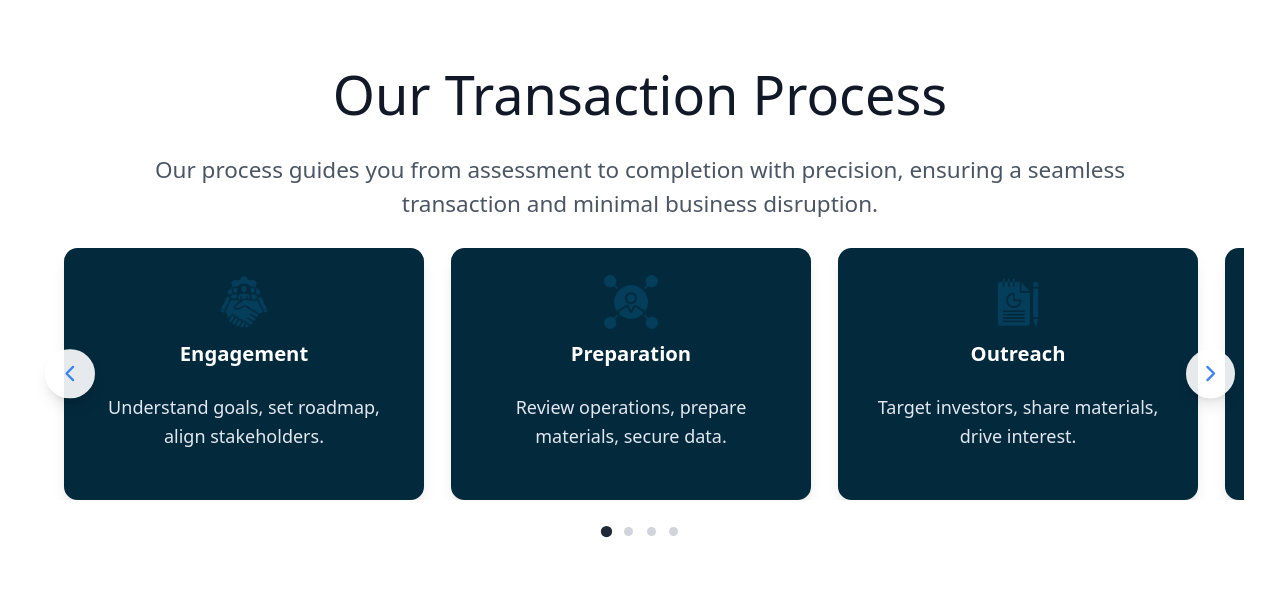
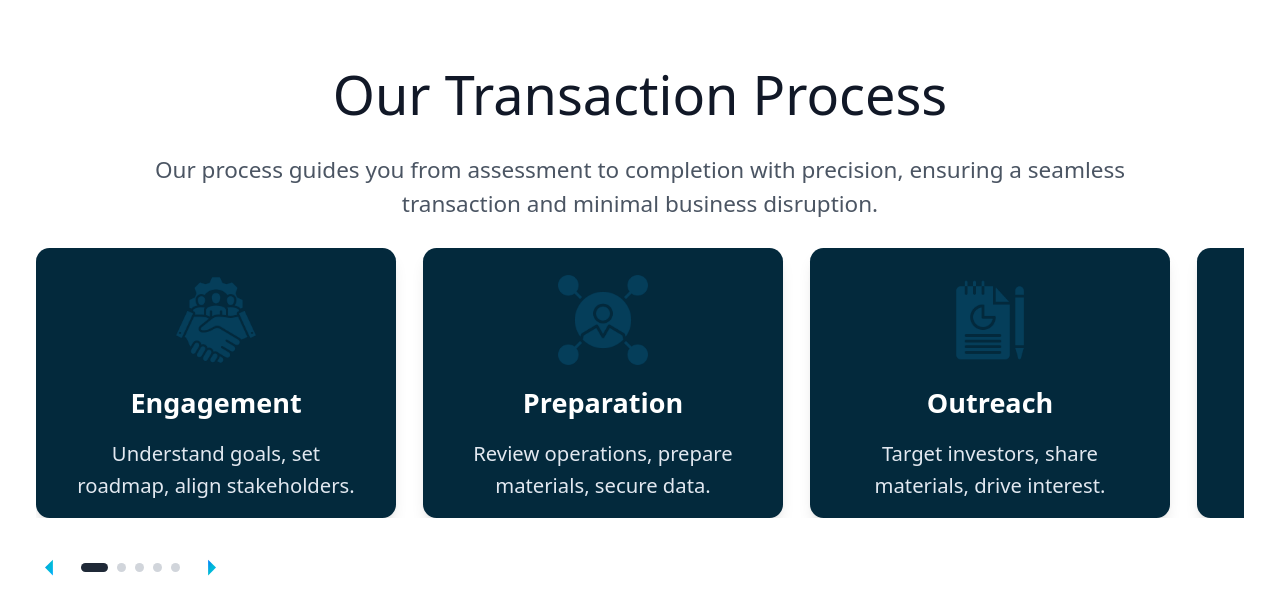
Before and after one commit to arpitnexuses/intellectus-component1, a Next.js app: page / in a window 1280 px wide. Shown: the top 614 px of the page. Built offline with nearby package versions, Linux system fonts and the light colour scheme.

Commit message:
feat: implement circular navigation and gradient arrow styling

```diff
--- a/components/transaction-process.tsx
+++ b/components/transaction-process.tsx
@@ -48,12 +48,15 @@ export default function TransactionProcess() {
   const [currentIndex, setCurrentIndex] = useState(0)
   const containerRef = useRef<HTMLDivElement>(null)
 
+  // Ensure currentIndex is within bounds
+  const safeCurrentIndex = Math.max(0, Math.min(currentIndex, transactionSteps.length - 1))
+
   const nextSlide = () => {
-    setCurrentIndex((prev) => (prev + 1) % transactionSteps.length)
+    setCurrentIndex((prev) => (prev + 1) % 5)
   }
 
   const prevSlide = () => {
-    setCurrentIndex((prev) => (prev - 1 + transactionSteps.length) % transactionSteps.length)
+    setCurrentIndex((prev) => (prev - 1 + 5) % 5)
   }
 
   const goToSlide = (index: number) => {
@@ -72,38 +75,38 @@ export default function TransactionProcess() {
         </div>
 
         <div className="relative overflow-hidden">
-          <div className="w-full max-w-5xl mx-auto">
+          <div className="w-full max-w-3xl mx-auto pl-0 -ml-0">
             <div
               ref={containerRef}
-              className="flex gap-6 transition-transform duration-300 ease-in-out"
+              className="flex gap-6 transition-transform duration-300 ease-in-out -ml-0"
               style={{
-                transform: `translateX(-${currentIndex * (320 + 24)}px)`,
+                transform: `translateX(-${safeCurrentIndex * (320 + 24)}px)`,
               }}
             >
             {transactionSteps.map((step, index) => {
               return (
                 <div
                   key={step.id}
-                  className="rounded-xl p-6 shadow-lg flex-shrink-0 w-80 h-56 flex flex-col items-center justify-between text-center cursor-pointer hover:opacity-90 transition-opacity"
+                  className="rounded-xl p-6 shadow-lg flex-shrink-0 w-80 h-60 flex flex-col items-center justify-between text-center cursor-pointer hover:opacity-90 transition-opacity"
                   style={{ backgroundColor: "#03293C", color: "#ffffff" }}
                   onClick={() => window.open('https://intellectuscapital.com.au/capabilities-2/', '_blank')}
                 >
                   <div className="flex flex-col items-center">
-                    <div className="mb-2">
+                    <div className="mb-4">
                         <Image
                         src={step.iconSrc}
                           alt={`${step.title} icon`}
-                          width={48}
-                          height={48}
-                          className="w-12 h-12 opacity-70"
+                          width={80}
+                          height={80}
+                          className="w-20 h-20 opacity-70"
                         />
                     </div>
-                    <h3 className="text-base font-semibold mb-1" style={{ color: "#ffffff" }}>
+                    <h3 className="text-xl font-semibold mb-3" style={{ color: "#ffffff" }}>
                       {step.title}
                     </h3>
                   </div>
                   <p
-                    className="text-sm leading-relaxed flex-1 flex items-center justify-center px-1"
+                    className="text-base leading-relaxed flex-1 flex items-center justify-center px-3"
                     style={{ color: "#e2e8f0" }}
                   >
                     {step.description}
@@ -112,45 +115,63 @@ export default function TransactionProcess() {
               )
             })}
             </div>
+          </div>
+        </div>
 
-            {/* Navigation Arrows */}
+        {/* Navigation Controls - Below First Card */}
+        <div className="flex justify-start items-center mt-8 ml-0 space-x-4">
+          {/* Left Arrow */}
           <button
             onClick={prevSlide}
-              className="absolute left-2 top-1/2 transform -translate-y-1/2 bg-white/90 hover:bg-white rounded-full p-3 shadow-lg transition-all duration-200 hover:scale-110 z-10"
+            className="hover:opacity-80 transition-opacity duration-200"
             aria-label="Previous slide"
           >
-              <svg className="w-5 h-5 text-blue-500" fill="none" stroke="currentColor" viewBox="0 0 24 24">
-                <path strokeLinecap="round" strokeLinejoin="round" strokeWidth={2.5} d="M15 19l-7-7 7-7" />
+            <svg className="w-6 h-6" fill="none" viewBox="0 0 24 24">
+              <defs>
+                <linearGradient id="leftArrowGradient" x1="0%" y1="0%" x2="100%" y2="100%">
+                  <stop offset="0%" stopColor="#007bff" />
+                  <stop offset="50%" stopColor="#00bcd4" />
+                  <stop offset="100%" stopColor="#00aaff" />
+                </linearGradient>
+              </defs>
+              <path strokeLinecap="round" strokeLinejoin="round" strokeWidth={2.5} d="M15 19l-7-7 7-7" fill="url(#leftArrowGradient)" />
             </svg>
           </button>
 
-            <button
-              onClick={nextSlide}
-              className="absolute right-2 top-1/2 transform -translate-y-1/2 bg-white/90 hover:bg-white rounded-full p-3 shadow-lg transition-all duration-200 hover:scale-110 z-10"
-              aria-label="Next slide"
-            >
-              <svg className="w-5 h-5 text-blue-500" fill="none" stroke="currentColor" viewBox="0 0 24 24">
-                <path strokeLinecap="round" strokeLinejoin="round" strokeWidth={2.5} d="M9 5l7 7-7 7" />
-              </svg>
-            </button>
-          </div>
-        </div>
-
           {/* Pagination Dots */}
-        <div className="flex justify-center mt-6 space-x-3">
-          {Array.from({ length: 4 }, (_, index) => (
+          <div className="flex space-x-2">
+            {Array.from({ length: Math.min(5, transactionSteps.length) }, (_, index) => (
               <button
                 key={index}
                 onClick={() => goToSlide(index)}
-              className={`w-2 h-2 rounded-full transition-all duration-200 ${
-                index === currentIndex
-                  ? 'bg-gray-800 scale-125'
-                  : 'bg-gray-300 hover:bg-gray-400'
+                className={`transition-all duration-200 ${
+                  index === safeCurrentIndex
+                    ? 'w-6 h-2 bg-gray-800 rounded-sm'
+                    : 'w-2 h-2 bg-gray-300 rounded-full hover:bg-gray-400'
                 }`}
                 aria-label={`Go to slide ${index + 1}`}
               />
             ))}
           </div>
+
+          {/* Right Arrow */}
+          <button
+            onClick={nextSlide}
+            className="hover:opacity-80 transition-opacity duration-200"
+            aria-label="Next slide"
+          >
+            <svg className="w-6 h-6" fill="none" viewBox="0 0 24 24">
+              <defs>
+                <linearGradient id="rightArrowGradient" x1="0%" y1="0%" x2="100%" y2="100%">
+                  <stop offset="0%" stopColor="#007bff" />
+                  <stop offset="50%" stopColor="#00bcd4" />
+                  <stop offset="100%" stopColor="#00aaff" />
+                </linearGradient>
+              </defs>
+              <path strokeLinecap="round" strokeLinejoin="round" strokeWidth={2.5} d="M9 5l7 7-7 7" fill="url(#rightArrowGradient)" />
+            </svg>
+          </button>
+        </div>
       </div>
     </section>
   )
```
Lines whose indentation alone changed are shown as unchanged.
